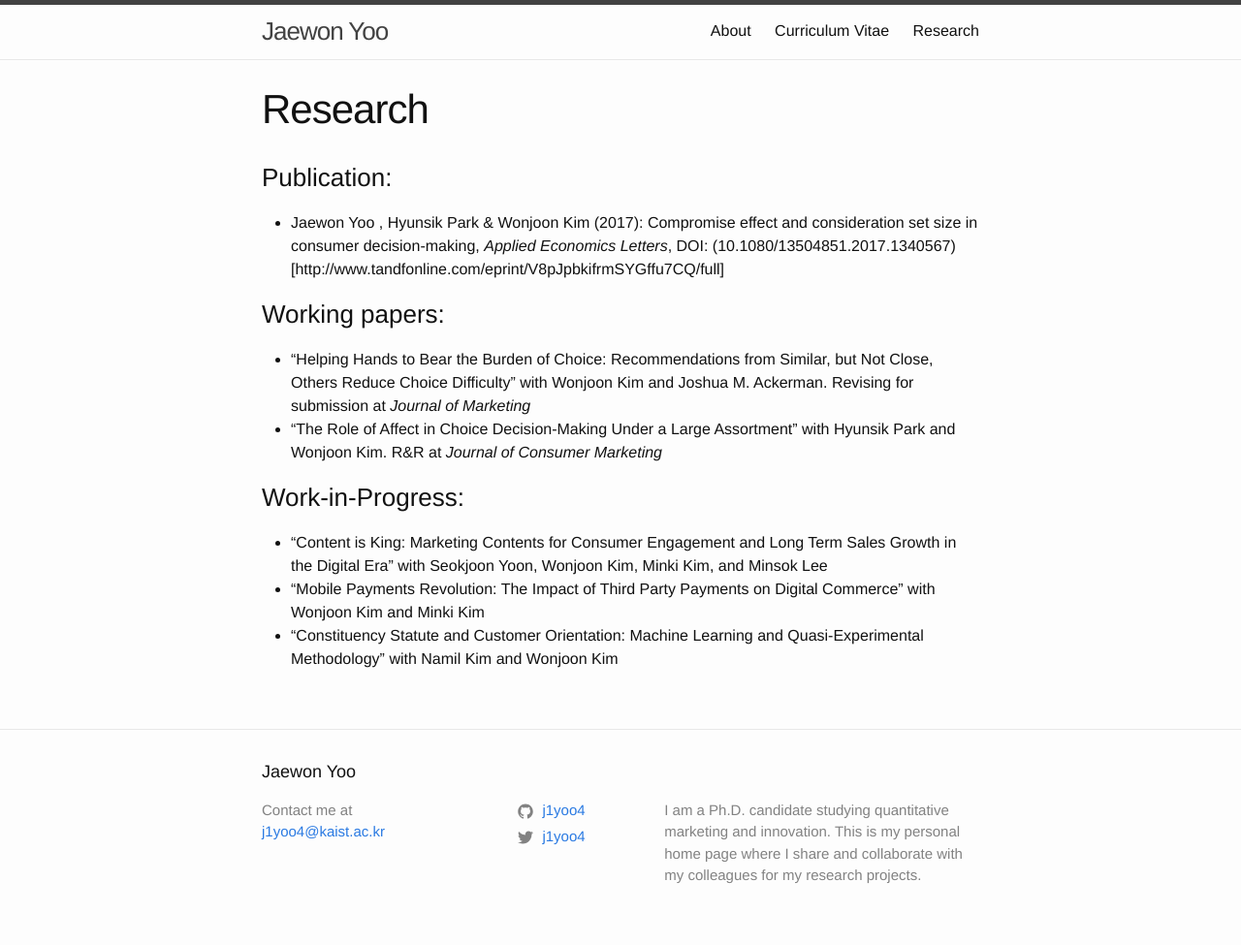
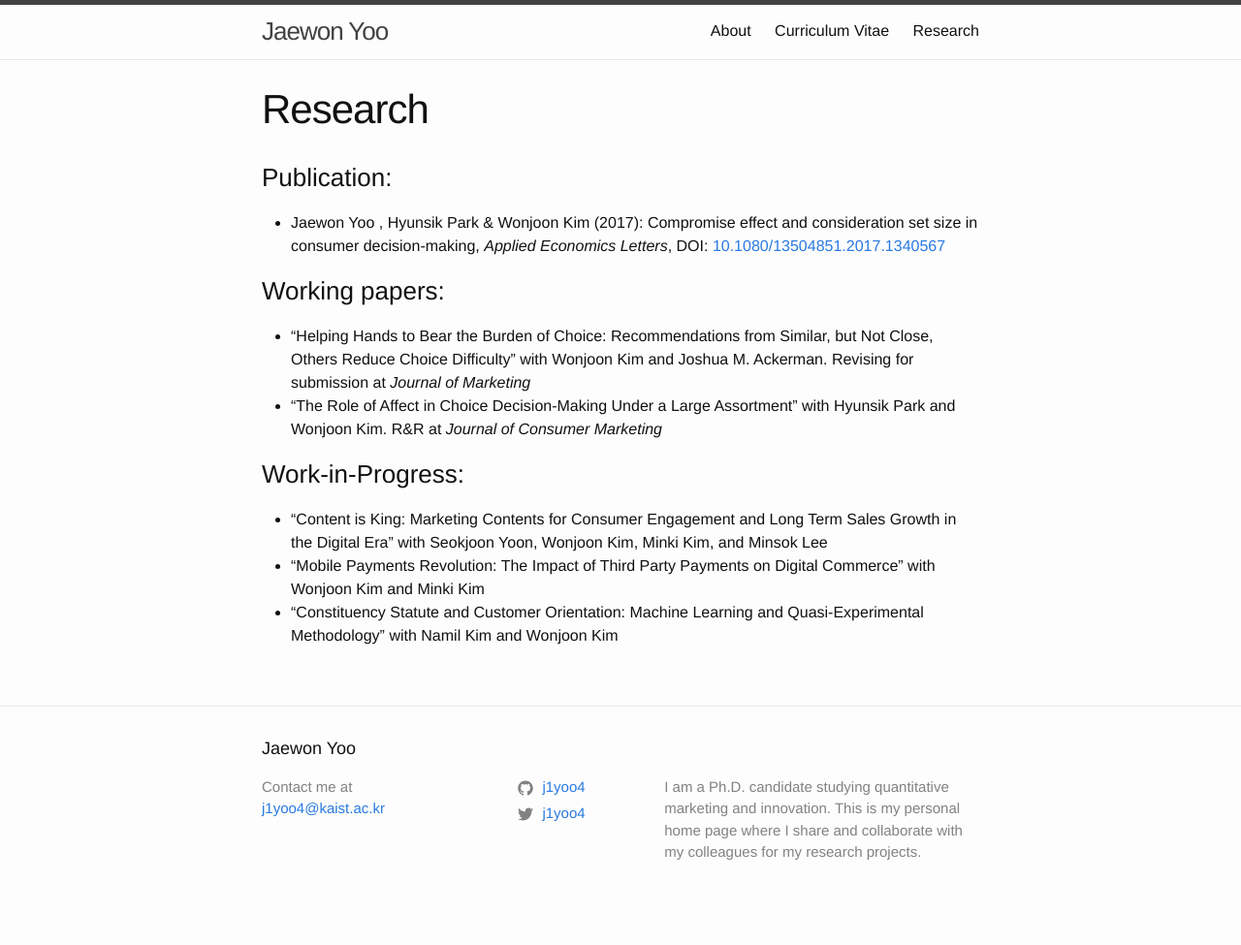
Before and after one commit to j1yoo/j1yoo.github.io, a Jekyll site: the page built from research.markdown, in a window 1280 px wide. Shown: the whole page at 97% size. Built offline with Jekyll 4.4.1, drawn with Linux system fonts in a browser that asks for light colours; after the commit the page ends 951 px from its top, so only the background shows below that.

Commit message:
Update research.markdown

```diff
--- a/research.markdown
+++ b/research.markdown
@@ -5,7 +5,7 @@ permalink: /research/
 ---
 
 ### Publication:
-* Jaewon Yoo , Hyunsik Park & Wonjoon Kim (2017): Compromise effect and consideration set size in consumer decision-making, _Applied Economics Letters_, DOI: (10.1080/13504851.2017.1340567) [http://www.tandfonline.com/eprint/V8pJpbkifrmSYGffu7CQ/full]
+* Jaewon Yoo , Hyunsik Park & Wonjoon Kim (2017): Compromise effect and consideration set size in consumer decision-making, _Applied Economics Letters_, DOI: [10.1080/13504851.2017.1340567](http://www.tandfonline.com/eprint/V8pJpbkifrmSYGffu7CQ/full)
 
 ### Working papers:
 * "Helping Hands to Bear the Burden of Choice: Recommendations from Similar, but Not Close, Others Reduce Choice Difficulty" with Wonjoon Kim and Joshua M. Ackerman. Revising for submission at _Journal of Marketing_
```
